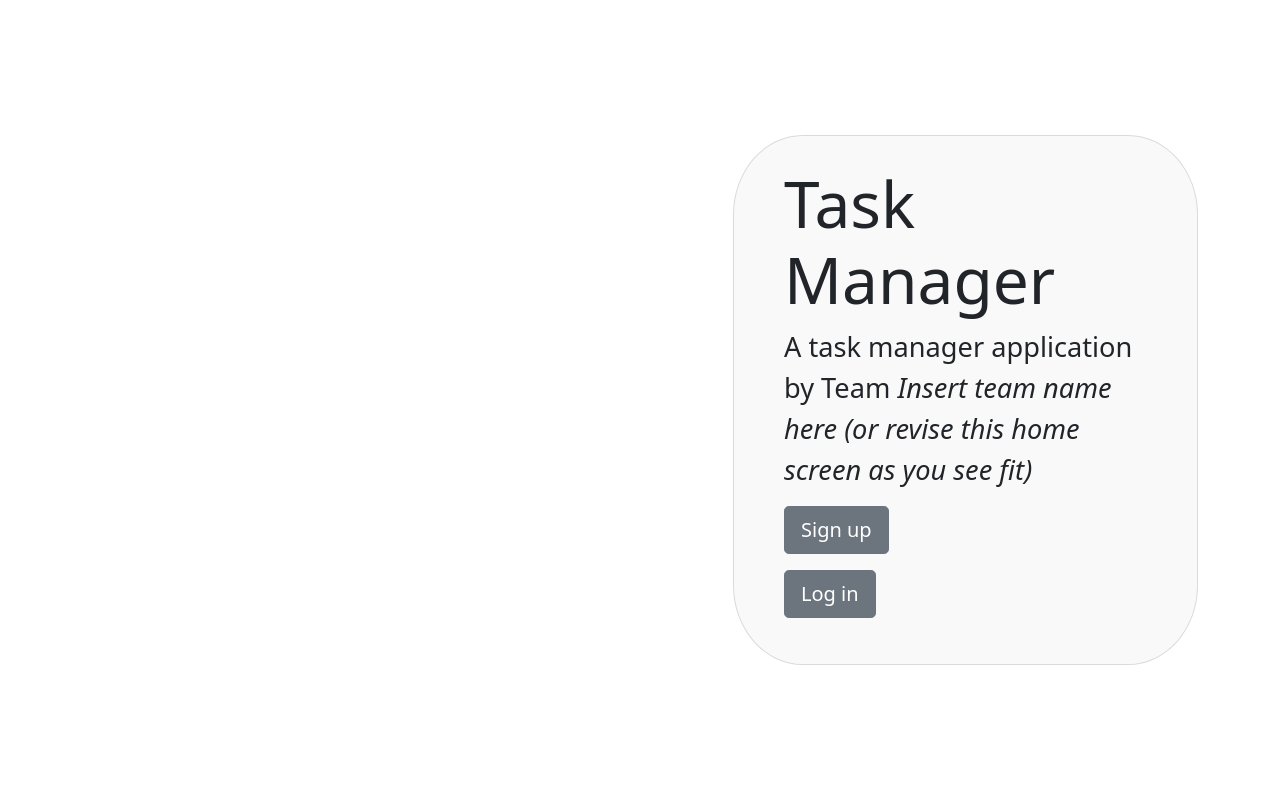
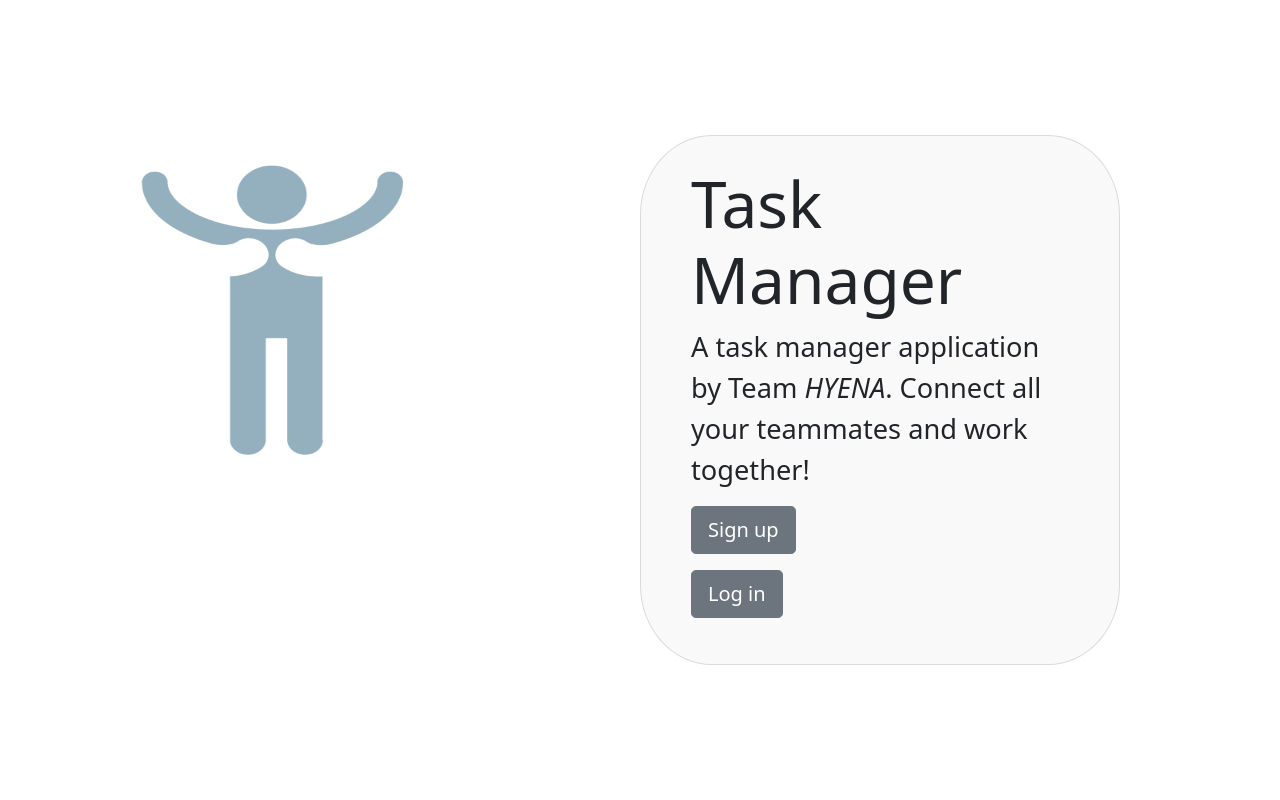
Before and after one commit to rajmoham/Hyena-Task-Manager, a Django app: template tasks/templates/home.html in a window 1280 px wide. Run offline with Django 3.2, Linux system fonts and the light colour scheme; the template is opened without the code that fills it, so the values that code supplies are empty; some libraries are stand-ins or nearby versions.

Commit message:
More appealing homepage

```diff
--- a/tasks/templates/base.html
+++ b/tasks/templates/base.html
@@ -5,7 +5,7 @@
     <meta charset="utf-8">
     <meta name="viewport" content="width=device-width, initial-scale=1">
     <link href="https://cdn.jsdelivr.net/npm/bootstrap@5.1.2/dist/css/bootstrap.min.css" rel="stylesheet" integrity="sha384-uWxY/CJNBR+1zjPWmfnSnVxwRheevXITnMqoEIeG1LJrdI0GlVs/9cVSyPYXdcSF" crossorigin="anonymous">
-    <link href="{% static 'custom.css' %}" rel="stylesheet">
+    <link rel="stylesheet" type="text/css" href="{% static 'custom.css' %}">
     <link rel="stylesheet" href="https://cdn.jsdelivr.net/npm/bootstrap-icons@1.5.0/font/bootstrap-icons.css">
     <title>Task Manager</title>
   </head>
--- a/tasks/templates/home.html
+++ b/tasks/templates/home.html
@@ -1,11 +1,16 @@
 {% extends 'base.html' %}
 {% block body %}
-  <div class="container vh-100">
+
+  <div class="container min-vw-100 vh-100" id="home">
     <div class="row h-100">
       <div class="col-12 my-auto">
-        <div class="card cover-card offset-sm-2 offset-md-4 offset-lg-7">
+        <div class="row">
+          <div class="col-md-6">
+            <img src="..\static\team-huddle.png" alt="Team huddle" width="600" height="320">
+          </div>
+          <div class="card cover-card col-md-9">
             <h1 class="cover-heading">Task Manager</h1>
-          <p class="cover-text">A task manager application by Team <i>Insert team name here (or revise this home screen as you see fit)</i></p>
+            <p class="cover-text">A task manager application by Team <i>HYENA</i>. Connect all your teammates and work together!</p>
             <p>
               <a href='{% url 'sign_up' %}' class="btn btn-lg btn-secondary">
                 Sign up
@@ -20,4 +25,5 @@
         </div>
       </div>
     </div>
+  </div>
 {% endblock %}
```
Also changed, not shown: tasks/static/custom.css (added, +36 -0 lines), tasks/static/team-huddle.png (added). Lines whose indentation alone changed are shown as unchanged.
